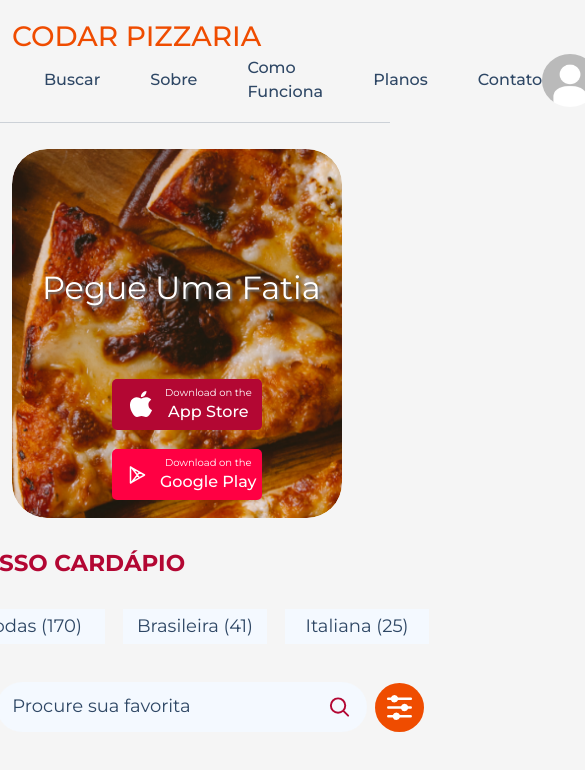
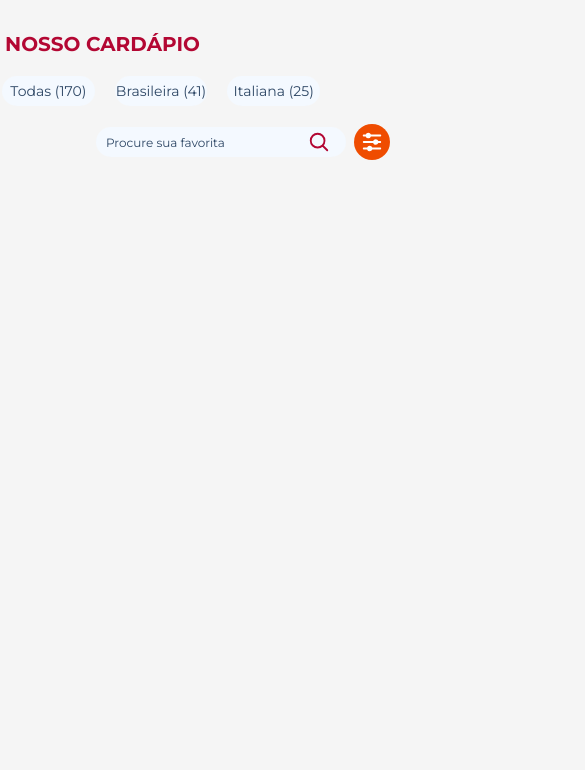
Before and after one commit to CarlosEduardoSD/Projeto-Coddar-Pizza, a React (Vite) app: page / in a window 390 px wide. Shown: the top 770 px of the page, 585 px wide, since content can reach past the window. Built offline with nearby package versions, Linux system fonts and the light colour scheme.

Commit message:
feat: menu-responsivo

```diff
--- a/src/components/Menu/OurMenu.module.css
+++ b/src/components/Menu/OurMenu.module.css
@@ -4,10 +4,10 @@
 }
 
 .body_ourmenu {
-  width: 100vw;
-  height: 100vb;
+  width: 100%;
   display: flex;
   justify-content: center;
+  align-content: center;
 }
 .ourmenu {
   margin-top: 32px;
@@ -31,12 +31,12 @@
   margin-bottom: 38px;
 }
 
-.button_ourmenu button:hover{
-  background-color: #EF4C00;
+.button_ourmenu button:hover {
+  background-color: #ef4c00;
   border-radius: 28px;
   width: 144px;
   height: 35px;
-  color: #FFFFFF;
+  color: #ffffff;
 }
 
 .search_box {
@@ -48,20 +48,18 @@
 }
 
 .search_text {
-  background-color:transparent;
+  background-color: transparent;
   border-radius: 26px;
   border: none;
   background-color: none;
   padding: 15px;
   width: 350px;
   font-family: montserrat;
-
 }
 .search_text::placeholder {
   font-family: montserrat;
   font-size: 18px;
   color: #2e4765;
-
 }
 /*.all_ourmenu {
   width: 98px;
@@ -74,11 +72,10 @@
   color: #ffffff;
 }*/
 .Menu_Icon {
-  background-color:transparent;
+  background-color: transparent;
   width: 23px;
   margin-right: 16px;
   opacity: 1;
-
 }
 .Filter_Icon {
   width: 49px;
@@ -86,18 +83,138 @@
 .filter_menu {
   color: #2e4765;
   border: none;
+  border-radius: 28px;
   font-family: montserrat;
   font-size: 18px;
   width: 144px;
   height: 35px;
-  background-color: #F4F9FF;
+  background-color: #f4f9ff;
 }
 
-.div_search{
-  background-color: #F4F9FF;
+.div_search {
+  background-color: #f4f9ff;
   width: 370px;
   height: 50px;
   border-radius: 26px;
   display: flex;
+}
+@media (max-width: 767px) {
+  .body_ourmenu {
+    width: 100vw;
+    display: flex;
+  }
+  .menu_ourmenu {
+    display: flex;
+    flex-direction: column;
+    justify-content: space-around;
+  }
+  .menu_ourmenu h2 {
+    font-size: 20px;
+    margin-left: 5px;
+    margin-bottom: 20px;
+  }
+  .button_ourmenu {
+    gap: none;
+    display: flex;
+    justify-content: center;
+    width: 320px;
+  }
 
+  .filter_menu {
+    margin-left: 2px;
+    font-size: 14px;
+    height: 30px;
+  }
+
+  .search_box {
+    display: flex;
+    width: 100%;
+    margin-top: -20px;
+    justify-content: right;
+  }
+  .div_search {
+    width: 250px;
+    height: 30px;
+    display: flex;
+    justify-content: space-between;
+  }
+  .search_text {
+    padding: 10px;
+    width: 200px;
+  }
+  .search_text::placeholder {
+    font-family: montserrat;
+    font-size: 12px;
+  }
+  .Menu_Icon {
+    background-color: transparent;
+    display: flex;
+    width: 22px;
+  }
+  .Filter_Icon {
+    width: 36px;
+    display: flex;
+    justify-content: right;
+  }
 }
+
+
+@media (max-width: 320px) {
+  .body_ourmenu {
+    width: 100vw;
+    display: flex;
+  }
+  .menu_ourmenu {
+    display: flex;
+    flex-direction: column;
+    justify-content: space-around;
+  }
+  .menu_ourmenu h2 {
+    font-size: 20px;
+    margin-left: 5px;
+    margin-bottom: 20px;
+  }
+  .button_ourmenu {
+    gap: none;
+    display: flex;
+    justify-content: center;
+    width: 320px;
+  }
+
+  .filter_menu {
+    margin-left: 2px;
+    font-size: 14px;
+    height: 30px;
+  }
+
+  .search_box {
+    display: flex;
+    width: 320px;
+    margin-top: -20px;
+    justify-content: space-around;
+  }
+  .div_search {
+    width: 250px;
+    height: 30px;
+    display: flex;
+    justify-content: space-between;
+  }
+  .search_text {
+    padding: 10px;
+    width: 200px;
+  }
+  .search_text::placeholder {
+    font-family: montserrat;
+    font-size: 12px;
+  }
+  .Menu_Icon {
+    background-color: transparent;
+    display: flex;
+    width: 22px;
+  }
+  .Filter_Icon {
+    width: 36px;
+    display: flex;
+    justify-content: right;
+  }
+}
--- a/src/pages/Home/home.jsx
+++ b/src/pages/Home/home.jsx
@@ -7,8 +7,8 @@ export default function Home() {
     <>
 
 
-    <Header />
-    <Banner />
+    {/*<Header />*/}
+    {/*<Banner />*/}
     <OurMenu />
 
     </>
--- a/src/pages/Register/RegisterPage.module.css
+++ b/src/pages/Register/RegisterPage.module.css
@@ -6,13 +6,17 @@
   display: flex;
   justify-content: center;
   align-items: center;
-  height: 100vh;
+  width: 100%;
 }
 .register {
-  width: 1068px;
-  height: 812px;
+
+  display: flex;
+  align-items: center;
+  justify-content: center;
+  /*width: 1068px;
+  height: 812px;*/
   border: 1px solid #707070;
-  border-radius: 20px;
+
 }
 
 .register_first_part {
@@ -20,7 +24,8 @@
   display: flex;
   flex-direction: column;
   justify-content: space-between;
-  /* position: relative; */
+  align-items: center;
+  position: relative;
   background-image: url("./../../assets/images/image_registerpage.png");
   background-repeat: no-repeat;
   background-size: cover;
@@ -28,6 +33,7 @@
   width: 527px;
   height: 792px;
   margin-top: 7px;
+
 }
 
 .register_first_part h1 {
```
